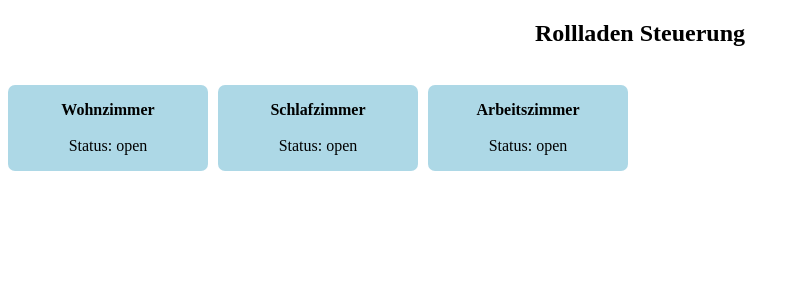
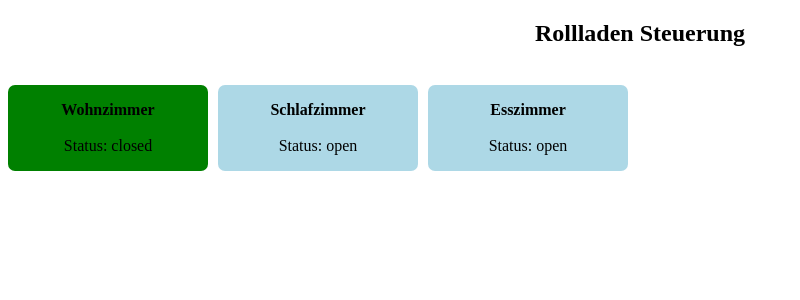
Before and after one commit to Jogi04/Rollladensteuerung, a Flask app: page / in a window 1280 px wide. Shown: the top 300 px of the page, without its empty margins (0-800 px from the left). Run offline with Flask 2, Linux system fonts and the light colour scheme.

Commit message:
added color change of grids

```diff
--- a/app.py
+++ b/app.py
@@ -8,7 +8,7 @@ shutters = [
     {
         'room': 'Wohnzimmer',
         'ip': '192.168.178.89',
-        'state': 'open'
+        'state': 'closed'
     },
     {
         'room': 'Schlafzimmer',
@@ -16,7 +16,7 @@ shutters = [
         'state': 'open'
     },
     {
-        'room': 'Arbeitszimmer',
+        'room': 'Esszimmer',
         'ip': '192.168.178.91',
         'state': 'open'
     }
@@ -39,6 +39,7 @@ def handle_data():
     form_dict = form.to_dict()
 
     # call client class to send data to shutter control server in a new thread
+    # sends data "open" or "close" to specified ip
 
     def send_data():
         Client(form_dict['change'], (form_dict['ip'], 80))
--- a/templates/home.html
+++ b/templates/home.html
@@ -4,7 +4,11 @@
     <br>
     <div class="container">
         {% for shutter in shutters %}
-        <a href="/{{ shutter.room }}">
+            {% if shutter.state == 'open' %}
+                <a href="/{{ shutter.room }}" style="background:lightblue;">
+            {% else %}
+                <a href="/{{ shutter.room }}" style="background:green;">
+            {% endif %}
                 <div>
                     <b>{{ shutter.room }}</b>
                     <br>
```
Lines whose indentation alone changed are shown as unchanged.
